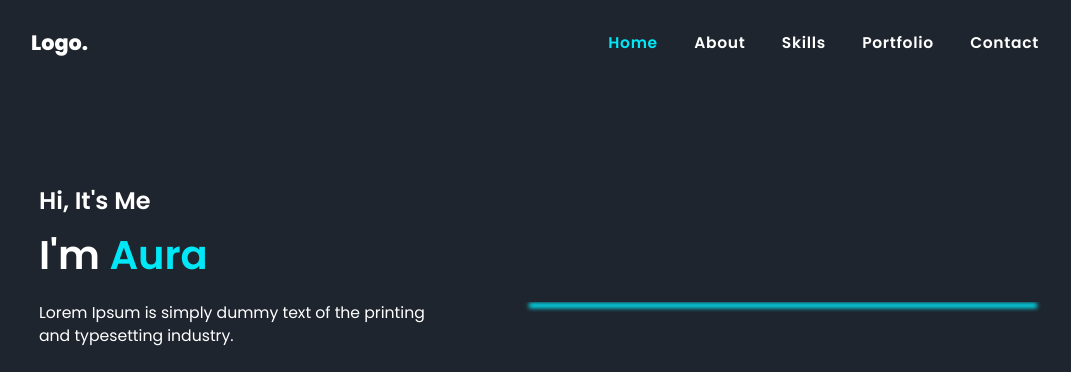
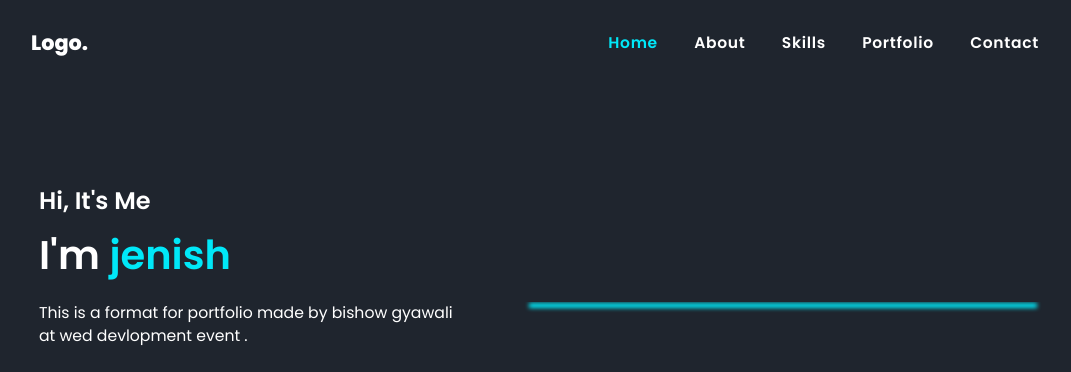
Before and after one commit to jeeeva43/portfolio-bobaevent, a plain HTML site: page index.html in a window 1280 px wide. Shown: the top 372 px of the page, without its empty margins (97-1168 px from the left). Drawn offline with nearby package versions, Linux system fonts and the light colour scheme.

Commit message:
Update index.html

```diff
--- a/index.html
+++ b/index.html
@@ -438,9 +438,9 @@
 
             <div class="detail"><!---Sarah -->
 
-                <h1><span>Hi, It's Me</span> <br> I'm <span style="color:#00E8F8;">Aura</span></h1>
+                <h1><span>Hi, It's Me</span> <br> I'm <span style="color:#00E8F8;">jenish</span></h1>
 
-                <p>Lorem Ipsum is simply dummy text of the printing <br> and typesetting industry. </p>
+                <p>This is a format for portfolio made by bishow gyawali  <br> at wed devlopment event . </p>
 
                 <div class="social">
 
```
